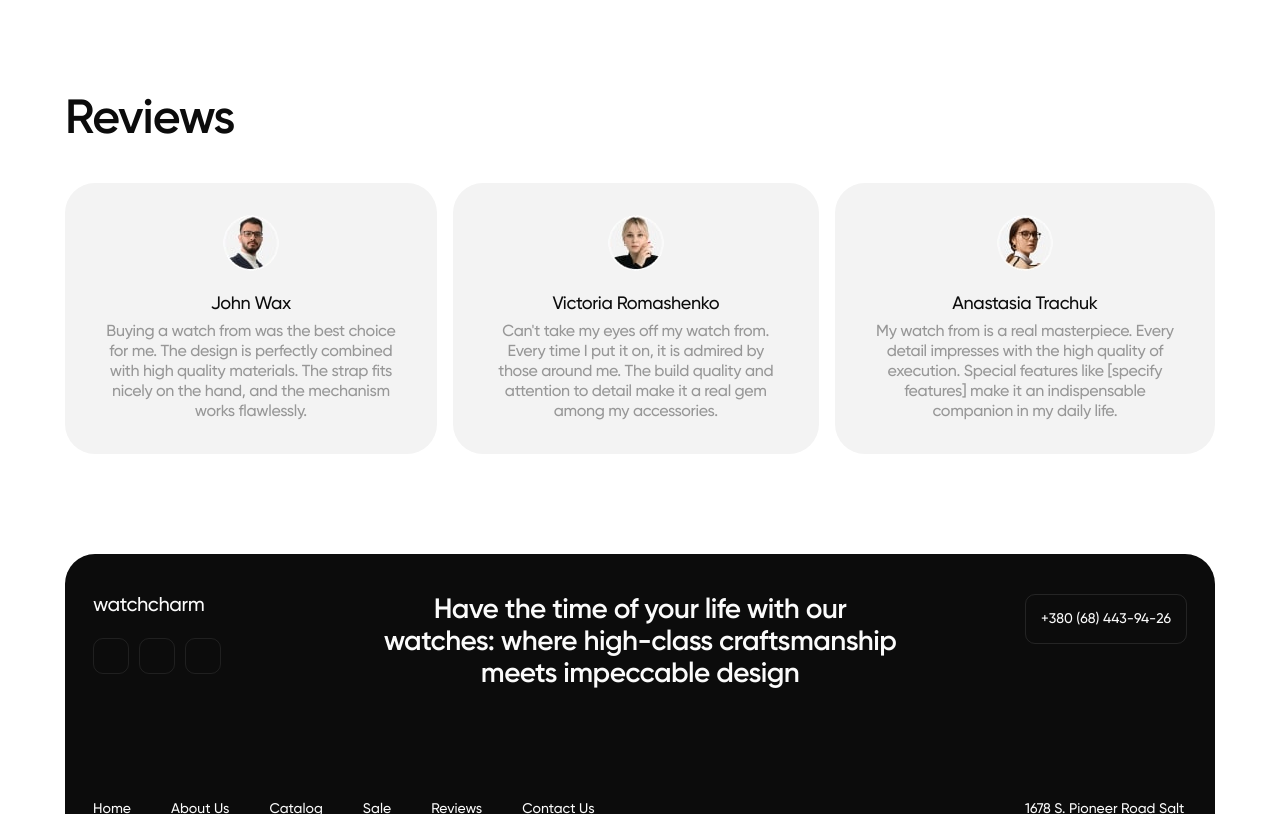
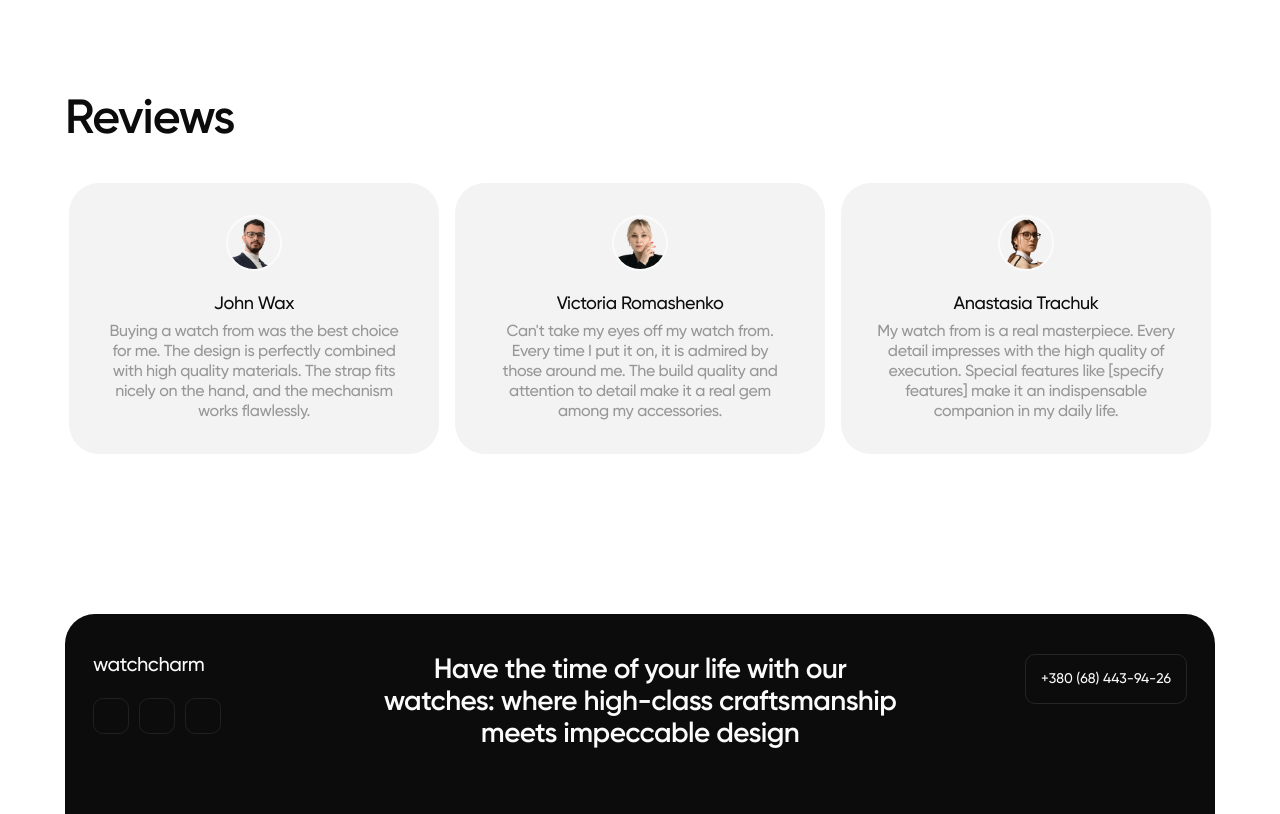
Before and after one commit to Subx1s0o/united_placeholders, a website built with Vite: page src/index.html in a window 1280 px wide. Shown: the part 627-1441 px from the top of the page. Built offline with nearby package versions, Linux system fonts and the light colour scheme.

Commit message:
review-final

```diff
--- a/src/css/reviews.css
+++ b/src/css/reviews.css
@@ -1,5 +1,5 @@
-.reviews-section {
-
+.reviews-section .container {
+    padding-bottom: 60px;
 }
 
 .reviews-heading {
@@ -18,18 +18,16 @@
 
 .reviews-list {
             margin-top: 24px;
-                margin-bottom: 60px;
 }
 
-.reviews-item-container {
-    border-radius: 30px;
-        padding: 32px 36px;
-        background: #f3f3f3;
+.reviews-image-container {
 
 }
 
 .reviews-list-item {
-
+    border-radius: 30px;
+        padding: 32px 36px;
+        background: #f3f3f3;
 }
 
 .second-review {
@@ -42,10 +40,10 @@
 
 .reviews-image {
     margin: 0 auto;
-    margin-bottom: 24px;
-    border-radius: 100%;
-        stroke-width: 2px;
-        stroke: #fbfbfb;
+        border-radius: 56px;
+            border: 2px solid #fbfbfb;
+            margin: 0 auto;
+            margin-bottom: 24px;
 }
 
 .reviews-list-name {
@@ -59,12 +57,9 @@
 }
 
 .reviews-list-paragraph {
-    font-weight: 500;
-        font-size: 14px;
-        line-height: 129%;
-        letter-spacing: -0.02em;
         text-align: center;
         color: rgba(12, 12, 12, 0.4);
+        width: 263px;
 }
 
 
@@ -75,12 +70,12 @@
         padding-right: 32px;
     }
 
-    .reviews-item-container {
-            gap: 16px;
-    }
+        .reviews-section {
+            padding-bottom: 80px;
+        }
 
-    .reviews-heading-container {
-    margin-bottom: 0;
+    .reviews-image-container {
+
     }
 
     .reviews-heading {
@@ -94,10 +89,10 @@
         display: flex;
         gap: 16px;
         margin-top: 40px;
-        margin-bottom: 80px;
     }
 
-    .second-review {display: flex;
+    .second-review {
+        display: block;
     }
 
     .third-review {
@@ -113,11 +108,9 @@
     }
 
     .reviews-list-paragraph {
-        font-size: 16px;
-            line-height: 125%;
-            letter-spacing: -0.02em;
             text-align: center;
             color: rgba(12, 12, 12, 0.4);
+            width: 272px;
     }
 }
 
@@ -129,24 +122,30 @@
         padding-right: 65px;
     }
 
+        .reviews-section {
+            padding-bottom: 100px;
+        }
 
     .reviews-list {
         margin-top: 40px;
-        margin-bottom: 100px;
         align-items: center;
         justify-content: center;
 
     }
 
     .reviews-list-item {
-        width: calc((100% * 20px) / 3);
+
     }
 
-    .reviews-item-container {
+    .reviews-image-container {
 
     }
 
     .third-review {
-        display: flex;
+        display: block;
     }
+
+        .reviews-list-paragraph {
+            width: 298px;
+        }
 }
--- a/src/partials/reviews.html
+++ b/src/partials/reviews.html
@@ -3,43 +3,43 @@
     <h2 class="reviews-heading">Reviews</h2>
   <ul class="reviews-list">
     <li class="reviews-list-item">
-      <div class="reviews-item-container">
+      <div class="reviews-image-container">
         <img
-        srcset="img/reviews/Ellipse-22-min.jpg 1x,
-        img/reviews/Ellipse-22-2x-min.jpg 2x"
-        src="img/reviews/Ellipse-22-min.jpg" alt="John Wax" width="56" height="56" class="reviews-image">
+        srcset="img/reviews/3-min.png 1x,
+        img/reviews/3-2x-min.png 2x"
+        src="img/reviews/3-min.png" alt="John Wax" width="56" height="56" class="reviews-image">
+      </div>
         <h3 class="reviews-list-name">John Wax</h3>
-        <p class="reviews-list-paragraph">
+        <p class="reviews-list-paragraph granny-p">
           Buying a watch from was the best choice for me. The design is perfectly combined with high quality materials. The strap
           fits nicely on the hand, and the mechanism works flawlessly.
         </p>
-      <!-- </div> -->
       </li>
     <li class="reviews-list-item second-review">
-      <div class="reviews-item-container">
+      <div class="reviews-image-container">
           <img
-          srcset="img/reviews/Ellipse-21-min.jpg 1x,
-        img/reviews/Ellipse-21-2x-min.jpg 2x"
-          src="img/reviews/Ellipse-21-min.jpg" alt="Victoria Romashenko" width="56" height="56" class="reviews-image">
+          srcset="img/reviews/2-min.png 1x,
+        img/reviews/2-2x-min.png 2x"
+          src="img/reviews/2-min.png" alt="Victoria Romashenko" width="56" height="56" class="reviews-image">
+          </div>
           <h3 class="reviews-list-name">Victoria Romashenko</h3>
-          <p class="reviews-list-paragraph">
+          <p class="reviews-list-paragraph granny-p">
           Can't take my eyes off my watch from. Every time I put it on, it is admired by those around me. The build quality and
           attention to detail make it a real gem among my accessories.
           </p>
-      </div>
         </li>
       <li class="reviews-list-item third-review">
-        <div class="reviews-item-container">
+        <div class="reviews-image-container">
             <img
-            srcset="img/reviews/Ellipse-23-min.jpg 1x,
-        img/reviews/Ellipse-23-2x-min.jpg 2x"
-            src="img/reviews/Ellipse-23-min.jpg" alt="Anastasia Trachuk" width="56" height="56" class="reviews-image">
+            srcset="img/reviews/1-min.png 1x,
+        img/reviews/1-2x-min.png 2x"
+            src="img/reviews/1-min.png" alt="Anastasia Trachuk" width="56" height="56" class="reviews-image">
+            </div>
             <h3 class="reviews-list-name">Anastasia Trachuk</h3>
-            <p class="reviews-list-paragraph">
+            <p class="reviews-list-paragraph granny-p">
             My watch from is a real masterpiece. Every detail impresses with the high quality of execution. Special features like
             [specify features] make it an indispensable companion in my daily life.
             </p>
-          </div>
           </li>
         </div>
   </ul>
```
Also changed, not shown: src/img/reviews/1-2x-min.png (added), src/img/reviews/1-min.png (added), src/img/reviews/1.txt (deleted), src/img/reviews/2-2x-min.png (added), src/img/reviews/2-min.png (added), src/img/reviews/3-2x-min.png (added), src/img/reviews/3-min.png (added), src/img/reviews/Ellipse-21-2x-min.jpg (deleted), src/img/reviews/Ellipse-21-min.jpg (deleted), src/img/reviews/Ellipse-22-2x-min.jpg (deleted), src/img/reviews/Ellipse-22-min.jpg (deleted), src/img/reviews/Ellipse-23-2x-min.jpg (deleted), src/img/reviews/Ellipse-23-min.jpg (deleted).
